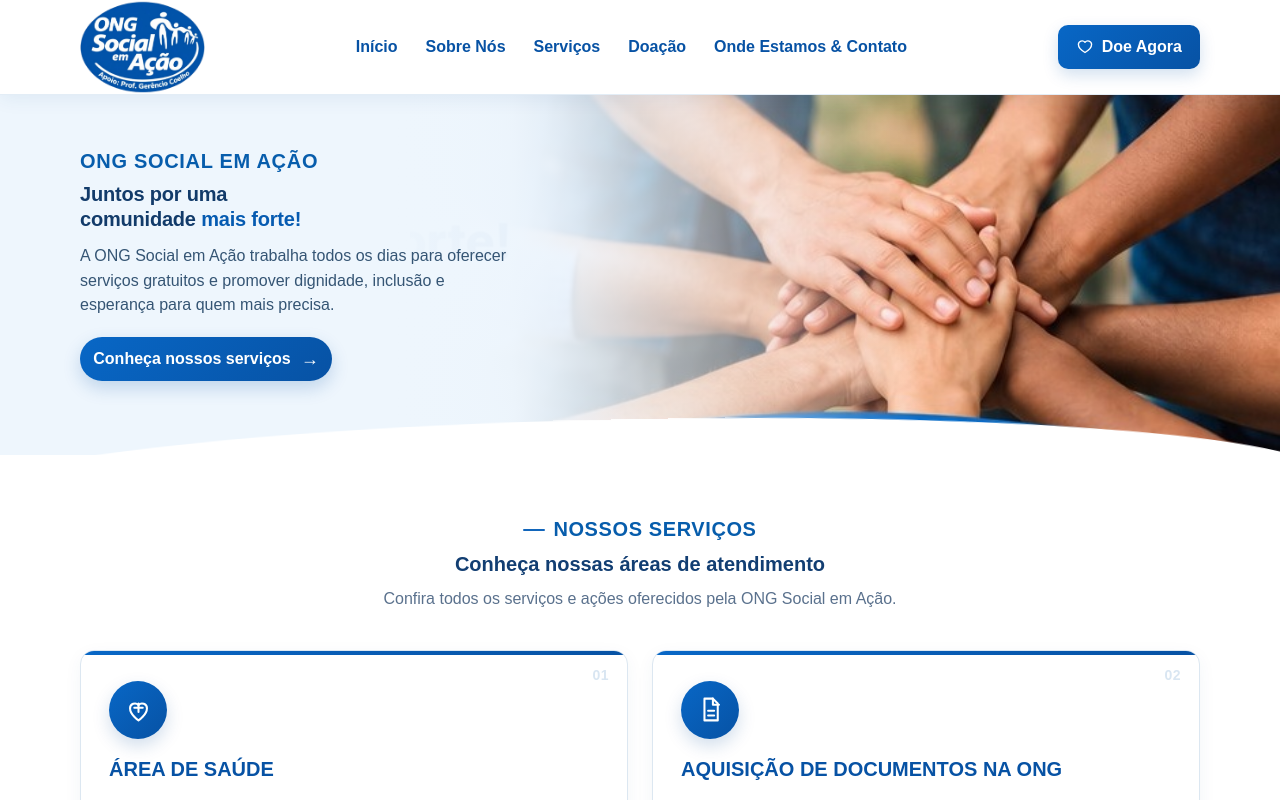
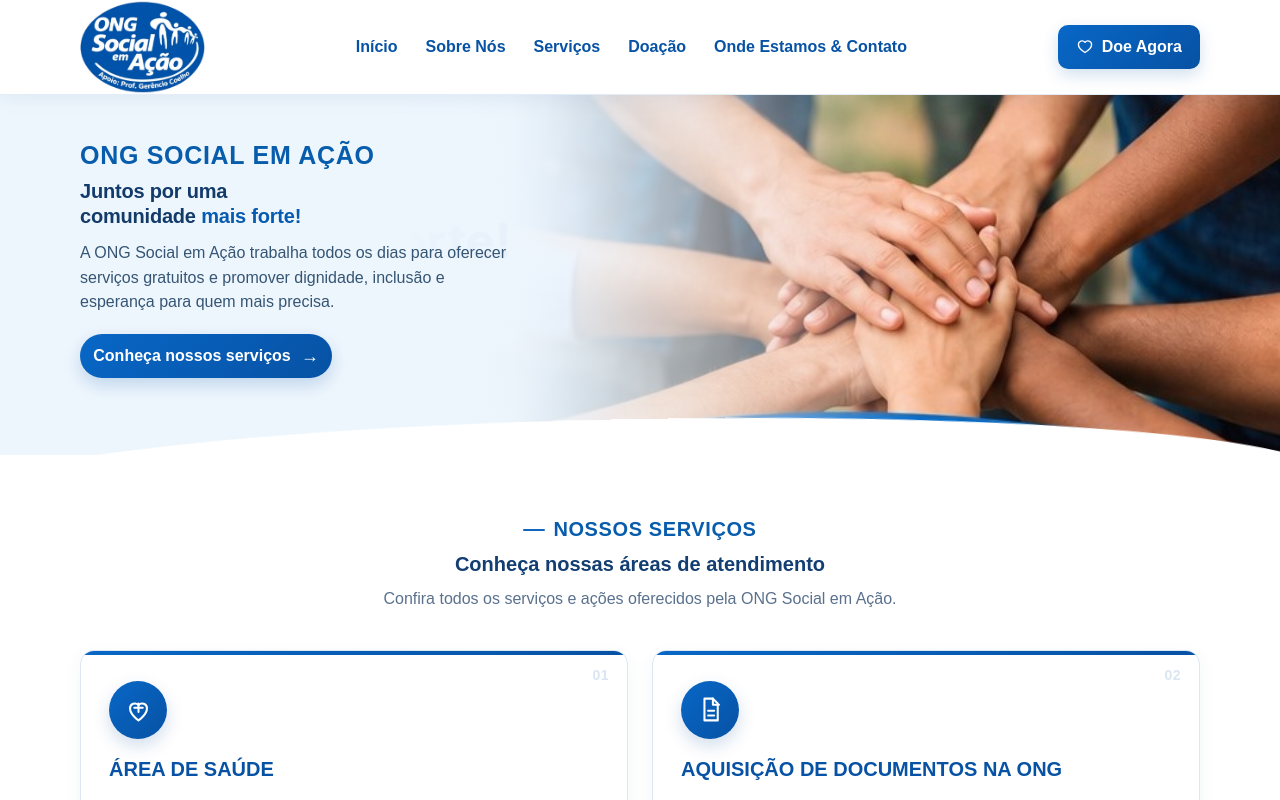
Before and after one commit to rodrigo960613/ongsocialemacao, a React (Vite) app: page / in a window 1280 px wide. Shown: the top 800 px of the page. Built offline with nearby package versions, Linux system fonts and the light colour scheme.

Commit message:
Alteração de fonte-size no hero

```diff
--- a/src/components/Hero.css
+++ b/src/components/Hero.css
@@ -59,7 +59,7 @@
   flex-direction: column;
   justify-content: center;
 
-  padding-bottom: 18px;
+  padding-bottom: 30px;
 }
 
 /* Pequeno título */
@@ -71,7 +71,7 @@
   width: fit-content;
 
   color: #075dac;
-  font-size: 20px;
+  font-size: 25px;
   font-weight: 800;
   letter-spacing: 0.7px;
 
```
